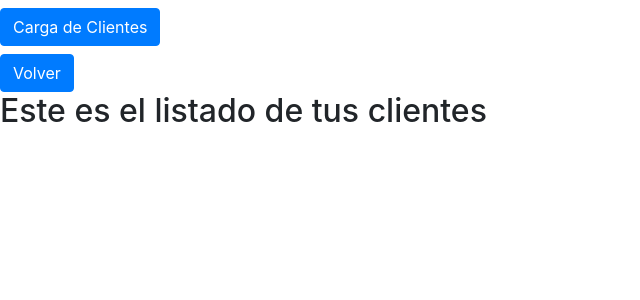
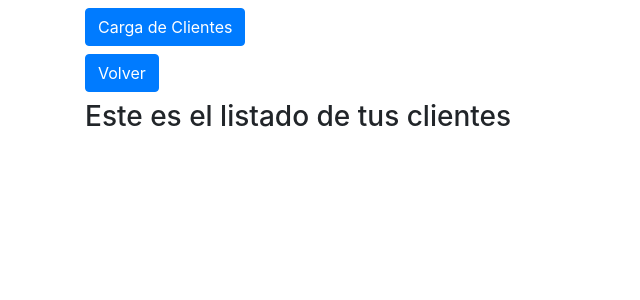
Before and after one commit to Vane-D/PROYECTO-GRUPO-5---CODER, a Django app: page /Client/ in a window 1280 px wide. Shown: the part 56-356 px from the top of the page, without its empty margins (0-640 px from the left). Run offline with Django 4.2, Linux system fonts and the light colour scheme; data that the repository does not hold is empty.

Commit message:
segundo commit

```diff
--- a/templates/Client.html
+++ b/templates/Client.html
@@ -5,23 +5,22 @@
 {% endblock %}
 
 {% block contenido %}
-
-<form class="form-inline my-2 my-lg-10" method="get" action="/Client/create-client/">
+<div class="container">
+    <form class="form-inline my-2 my-lg-10" action="/Client/create-client/" method="get" style="margin-top: 25px;">
         <input class="btn btn-primary" type="submit" style="color: white" value="Carga de Clientes" />
     </form>
-
-<form method="get" action=" /">
-    <input class="btn btn-primary" type="submit" style="color: white" value="Volver" />
+    <form class="form-inline my-2 my-lg-10" action=" /" method="get" style="margin-top: 25px;">
+        <input class="btn btn-primary" type="submit" style="color: white; margin-left: 0px;" value="Volver" />
     </form>
 
 
 
-<h2>Este es el listado de tus clientes</h2>
-<div class="d-flex" style="margin-top:5rem; margin-left:7rem">
+
+    <h3>Este es el listado de tus clientes</h3>
+    <div class="d-flex" style="text-align: center;">
         {% for client_view in clientes %} &nbsp
 
         <div class="card" style="width: 18rem;">
-
             <div class="card-body">
                 <h5 class="card-title">{{client_view.name}}</h5>
                 <p class="card-text">{{client_view.Cuit}}</p>
@@ -32,5 +31,5 @@
 
         {% endfor %}
     </div>
-
+</div>
 {% endblock %}
```
Also changed, not shown: templates/Create_Client.html (+5 -4 lines), templates/create_provider.html (+5 -3 lines), templates/list_providers.html (+8 -6 lines), templates/products.html (+6 -3 lines). Lines whose indentation alone changed are shown as unchanged.
